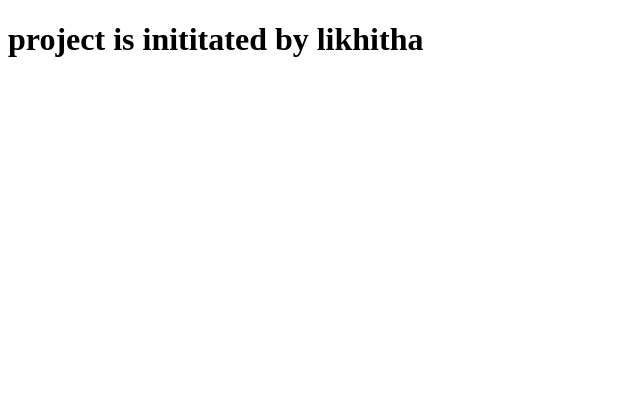
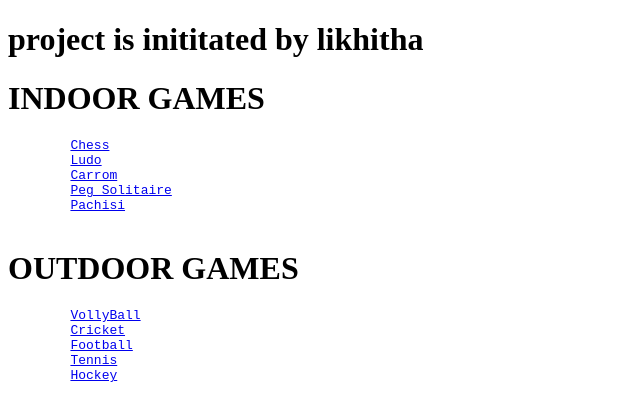
Before and after one commit to Likhitha-444/branches2, a plain HTML site: page index.html in a window 1280 px wide. Shown: the whole page, without its empty margins (0-640 px from the left). Drawn offline with Linux system fonts and the light colour scheme.

Commit message:
header work

```diff
--- a/index.html
+++ b/index.html
@@ -7,5 +7,23 @@
 </head>
 <body>
     <h1>project is inititated by likhitha</h1>
+    <header>
+        <h1>INDOOR GAMES</h1>
+        <pre>
+        <a target="_blank" href="https://en.wikipedia.org/wiki/Chess">Chess</a>
+        <a target="_blank" href="https://en.wikipedia.org/wiki/Ludo">Ludo</a>
+        <a target="_blank" href="https://en.wikipedia.org/wiki/Carrom">Carrom</a>
+        <a target="_blank" href="https://en.wikipedia.org/wiki/Peg_solitaire">Peg Solitaire</a>
+        <a target="_blank" href="https://en.wikipedia.org/wiki/Pachisi">Pachisi</a>
+        </pre>
+        <h1>OUTDOOR GAMES</h1>
+        <pre>
+        <a target="_blank" href="https://en.wikipedia.org/wiki/Volleyball">VollyBall</a>
+        <a target="_blank" href="https://en.wikipedia.org/wiki/Cricket">Cricket</a>
+        <a target="_blank" href="https://en.wikipedia.org/wiki/Football">Football</a>
+        <a target="_blank" href="https://en.wikipedia.org/wiki/Tennis">Tennis</a>
+        <a target="_blank" href="https://en.wikipedia.org/wiki/Hockey">Hockey</a>
+        </pre>
+    </header>
 </body>
 </html>
```
